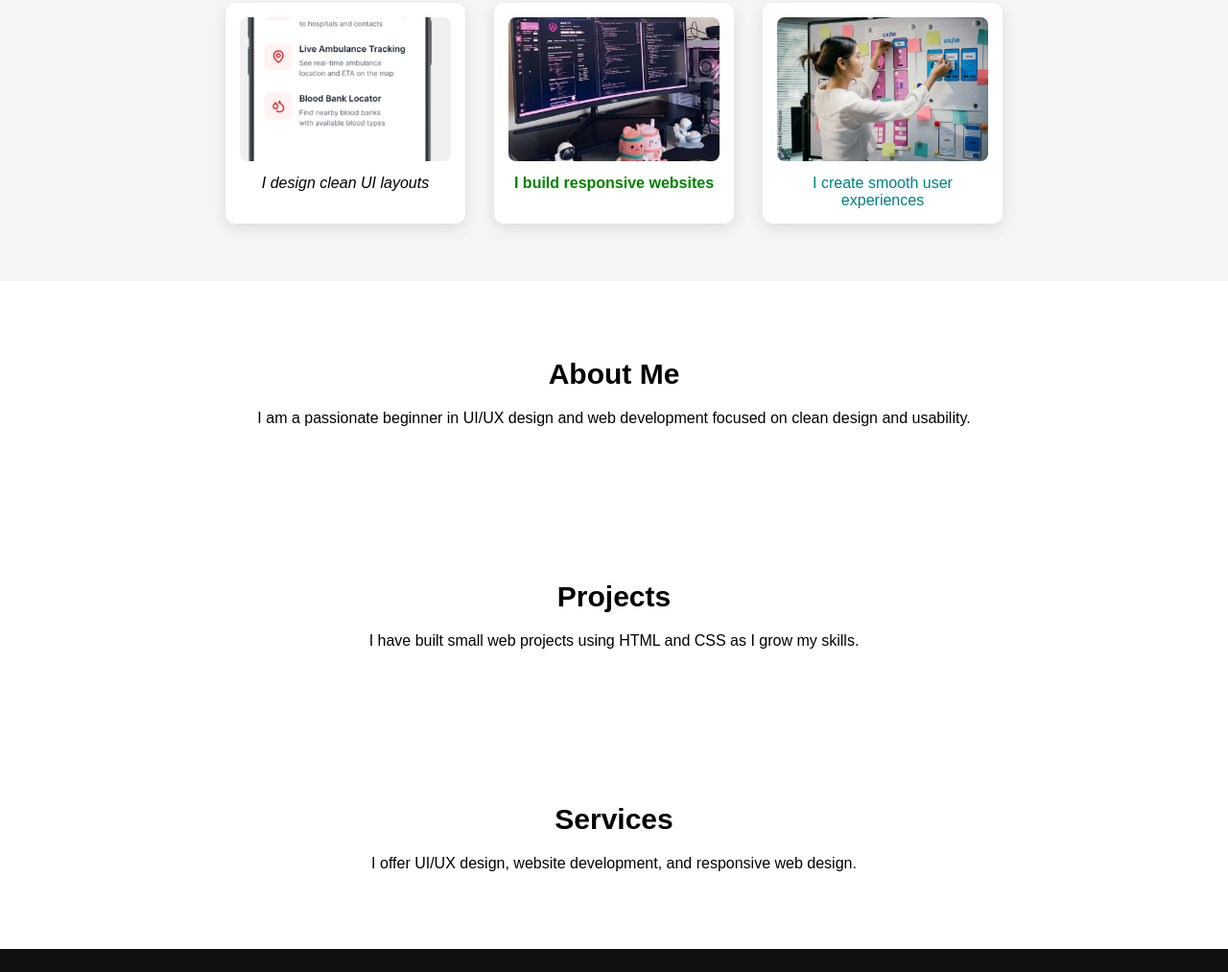
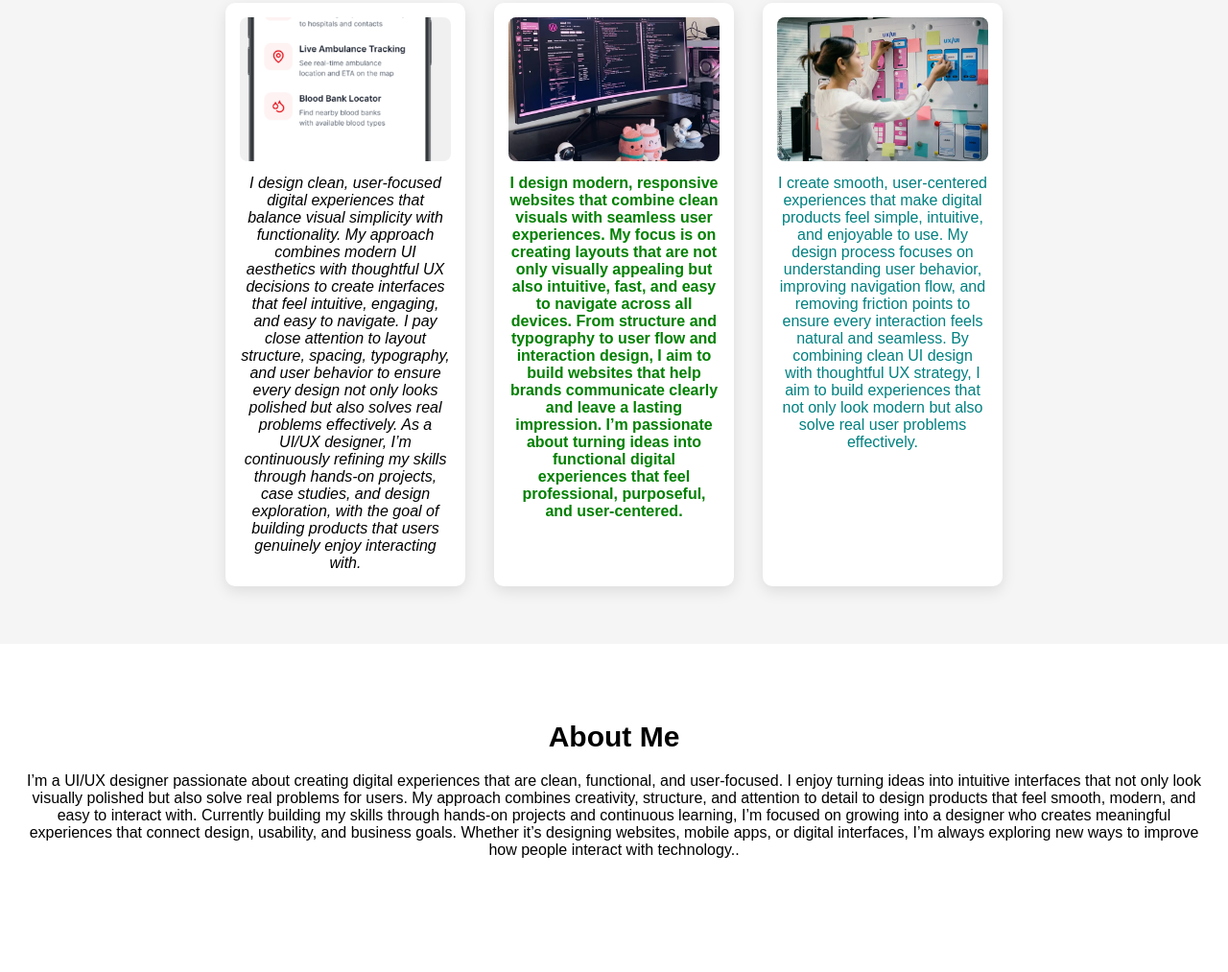
Before and after one commit to moreblessingparerenyatwa-2/Portfolio, a plain HTML site: page index.html in a window 1280 px wide. Shown: the part 839-1852 px from the top of the page at 96% size. Drawn offline with Linux system fonts and the light colour scheme.

Commit message:
Updated portfolio design

```diff
--- a/index.html
+++ b/index.html
@@ -182,7 +182,7 @@
 <!-- HERO -->
 <section class="hero">
   <img src="1769692810923.jpg" alt="Profile">
-  <h1>Hello, I'm Moreblessing</h1>
+  <h1>Hello, I'm Moreblessing Parerenyatwa</h1>
   <p>I am a UI/UX designer and web developer who creates clean, modern and user-friendly digital experiences.</p>
 </section>
 
@@ -190,24 +190,26 @@
 <section class="features">
   <div class="card">
     <img src="onboarding .png" alt="image 1">
-    <p class="italic">I design clean UI layouts</p>
+    <p class="italic">I design clean, user-focused digital experiences that balance visual simplicity with functionality. My approach combines modern UI aesthetics with thoughtful UX decisions to create interfaces that feel intuitive, engaging, and easy to navigate. I pay close attention to layout structure, spacing, typography, and user behavior to ensure every design not only looks polished but also solves real problems effectively. As a UI/UX designer, I’m continuously refining my skills through hands-on projects, case studies, and design exploration, with the goal of building products that users genuinely enjoy interacting with.</p>
   </div>
 
   <div class="card">
     <img src="pink setup (2).jpg" alt="image 2">
-    <p class="bold-green">I build responsive websites</p>
+    <p class="bold-green">I design modern, responsive websites that combine clean visuals with seamless user experiences. My focus is on creating layouts that are not only visually appealing but also intuitive, fast, and easy to navigate across all devices. From structure and typography to user flow and interaction design, I aim to build websites that help brands communicate clearly and leave a lasting impression. I’m passionate about turning ideas into functional digital experiences that feel professional, purposeful, and user-centered.</p>
   </div>
 
   <div class="card">
     <img src="user flow.jpg" alt="image 3">
-    <p class="blue-green">I create smooth user experiences</p>
+    <p class="blue-green">I create smooth, user-centered experiences that make digital products feel simple, intuitive, and enjoyable to use. My design process focuses on understanding user behavior, improving navigation flow, and removing friction points to ensure every interaction feels natural and seamless. By combining clean UI design with thoughtful UX strategy, I aim to build experiences that not only look modern but also solve real user problems effectively.</p>
   </div>
 </section>
 
 <!-- ABOUT -->
 <section class="section" id="about">
   <h2>About Me</h2>
-  <p>I am a passionate beginner in UI/UX design and web development focused on clean design and usability.</p>
+  <p>I’m a UI/UX designer passionate about creating digital experiences that are clean, functional, and user-focused. I enjoy turning ideas into intuitive interfaces that not only look visually polished but also solve real problems for users. My approach combines creativity, structure, and attention to detail to design products that feel smooth, modern, and easy to interact with.
+
+Currently building my skills through hands-on projects and continuous learning, I’m focused on growing into a designer who creates meaningful experiences that connect design, usability, and business goals. Whether it’s designing websites, mobile apps, or digital interfaces, I’m always exploring new ways to improve how people interact with technology..</p>
 </section>
 
 <!-- PROJECTS -->
@@ -219,7 +221,51 @@
 <!-- SERVICES -->
 <section class="section" id="services">
   <h2>Services</h2>
-  <p>I offer UI/UX design, website development, and responsive web design.</p>
+  <p>UI/UX Design
+
+
+Website Design
+
+
+Mobile App Design
+
+
+Wireframing & Prototyping
+
+
+Responsive Web Design
+
+
+User Flow Design
+
+
+Landing Page Design
+
+
+Dashboard Interface Design
+
+
+Design Systems
+
+
+User Research
+
+
+Brand & Visual Design
+
+
+Social Media Graphics
+
+
+Figma Prototyping
+
+
+Interactive UI Layouts
+
+
+Canva Design Creation
+
+</p>
 </section>
 
 <!-- CONTACT -->
```
